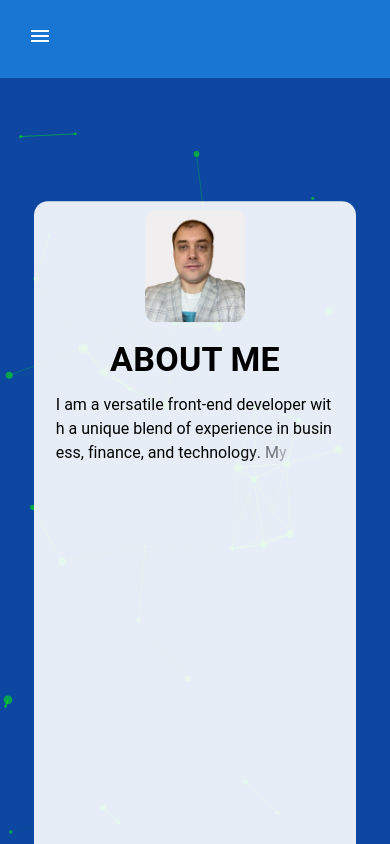
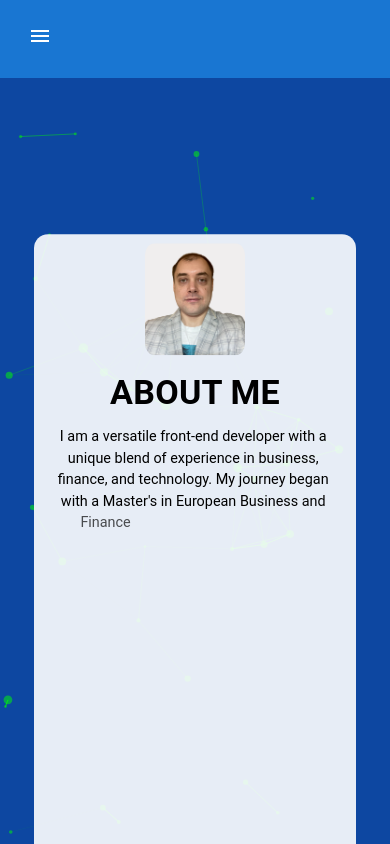
Before and after one commit to todor-savov/personal-portfolio, a React (Vite) app in the folder personal-portfolio/: page /about in a window 390 px wide. Shown: the top 844 px of the page. Built offline with nearby package versions, Linux system fonts and the light colour scheme.

Commit message:
Update the text animation effect to apply on words instead of letters in About.tsx (as it was causing improper way of moving text to next line)

```diff
--- a/personal-portfolio/src/components/About/About.css
+++ b/personal-portfolio/src/components/About/About.css
@@ -84,10 +84,27 @@
     }
 }
 
+.typewriter-container {
+    display: flex;
+    flex-wrap: wrap;
+    justify-content: center;
+}
+
+.typewriter-word {
+    opacity: 0;
+    animation: fadeIn 0.5s forwards;
+    display: inline-block;
+}
+
+@keyframes fadeIn {
+    0% { opacity: 0; }
+    100% { opacity: 1; }
+}
+
 @media (max-width: 480px) {
     .main-container {
-        margin-top: 260px;
         width: 80%;
+        margin-top: 250px;
         padding: 5px;
     }
 
@@ -96,7 +113,7 @@
     }
 
     .text-container {
-        font-size: 1rem;
+        font-size: 0.9rem;
     }
 
     .scroll {
@@ -118,7 +135,7 @@
 
 @media (min-width: 481px) and (max-width: 768px) {
     .main-container {
-        margin-top: 20px;
+        margin-top: 100px;
         width: 80%;
         padding: 10px;
     }
@@ -139,18 +156,3 @@
         padding: 0.6rem 0.8rem;
     }
 }
-
-.typewriter-container {
-    display: flex;
-    flex-wrap: wrap;
-}
-
-.typewriter-char {
-    opacity: 0;
-    animation: fadeIn 0.5s forwards;
-}
-
-@keyframes fadeIn {
-    0% { opacity: 0; }
-    100% { opacity: 1; }
-}
--- a/personal-portfolio/src/components/About/About.tsx
+++ b/personal-portfolio/src/components/About/About.tsx
@@ -40,9 +40,9 @@ const About = () => {
                 <Typography variant="h4" gutterBottom sx={{ fontWeight: "bold", color: 'black' }}> ABOUT ME </Typography>
 
                 <div className="typewriter-container">
-                        {cleanedIntroText.split("").map((char, index) => (
-                            <span key={index} className="typewriter-char" style={{ animationDelay: `${index * 0.05}s` }}>
-                                {char === " " ? "\u00A0" : char}
+                        {cleanedIntroText.split(" ").map((word, index) => (
+                            <span key={index} className="typewriter-word" style={{ animationDelay: `${index * 0.2}s` }}>
+                                {word + "\u00A0"}
                             </span>
                         ))}
                 </div>
```
